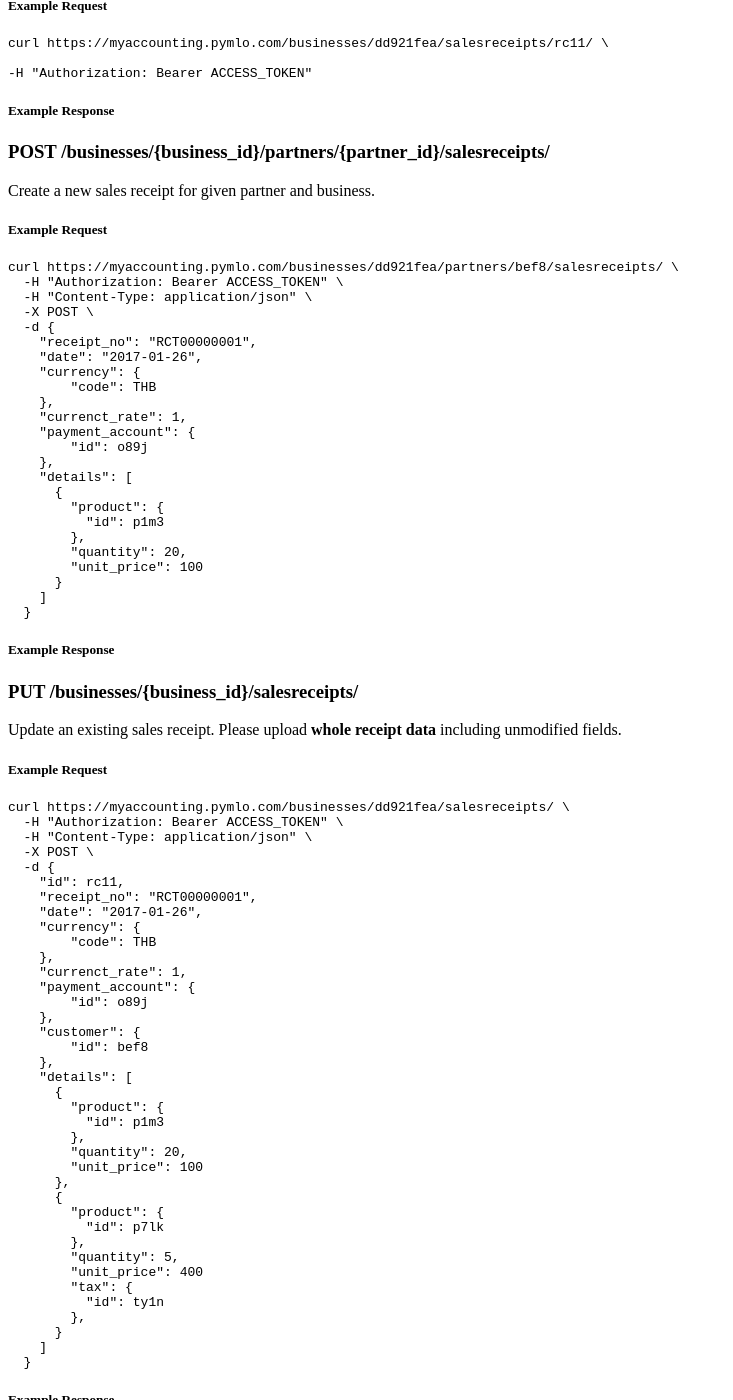
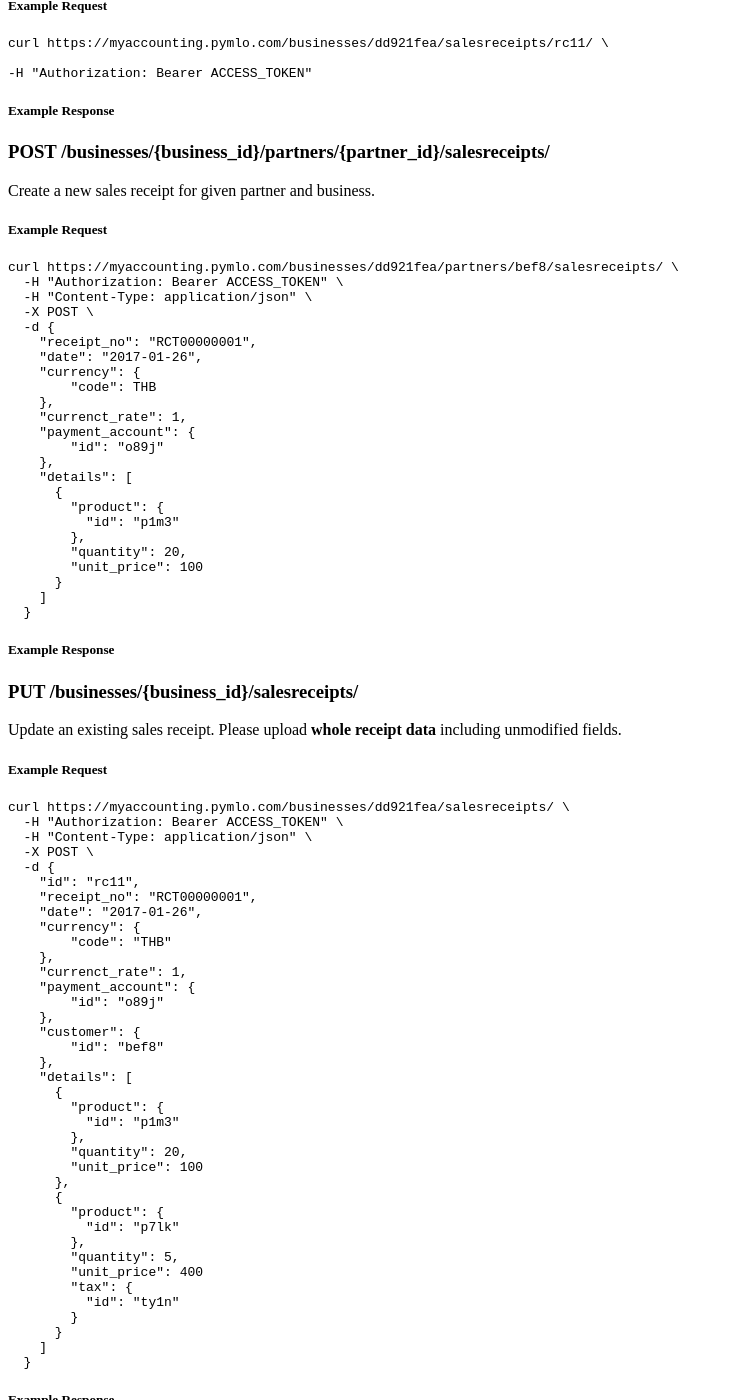
Before and after one commit to pymloaccounting/pymloaccounting.github.io, a Jekyll site: the page built from _posts/2016-01-26-SalesReceipt-Endpoints.md, in a window 1280 px wide and 1400 px high, scrolled down 2284 px. Shown: the whole window, without its empty margins (0-733 px from the left). Built offline with Jekyll 4.4.1, drawn with Linux system fonts in a browser that asks for light colours; nearby versions of some CDN libraries.

Commit message:
Update id as string in JSON

```diff
--- a/_posts/2016-01-26-SalesReceipt-Endpoints.md
+++ b/_posts/2016-01-26-SalesReceipt-Endpoints.md
@@ -131,12 +131,12 @@ curl https://myaccounting.pymlo.com/businesses/dd921fea/partners/bef8/salesrecei
     },
     "currenct_rate": 1,
     "payment_account": {
-        "id": o89j
+        "id": "o89j"
     },
     "details": [
       {
         "product": {
-          "id": p1m3
+          "id": "p1m3"
         },
         "quantity": 20,
         "unit_price": 100
@@ -157,36 +157,36 @@ curl https://myaccounting.pymlo.com/businesses/dd921fea/salesreceipts/ \
   -H "Content-Type: application/json" \
   -X POST \
   -d {
-    "id": rc11,
+    "id": "rc11",
     "receipt_no": "RCT00000001",
     "date": "2017-01-26",
     "currency": {
-        "code": THB
+        "code": "THB"
     },
     "currenct_rate": 1,
     "payment_account": {
-        "id": o89j
+        "id": "o89j"
     },
     "customer": {
-        "id": bef8
+        "id": "bef8"
     },
     "details": [
       {
         "product": {
-          "id": p1m3
+          "id": "p1m3"
         },
         "quantity": 20,
         "unit_price": 100
       },
       {
         "product": {
-          "id": p7lk
+          "id": "p7lk"
         },
         "quantity": 5,
         "unit_price": 400
         "tax": {
-          "id": ty1n
-        },
+          "id": "ty1n"
+        }
       }
     ]
   }
```
